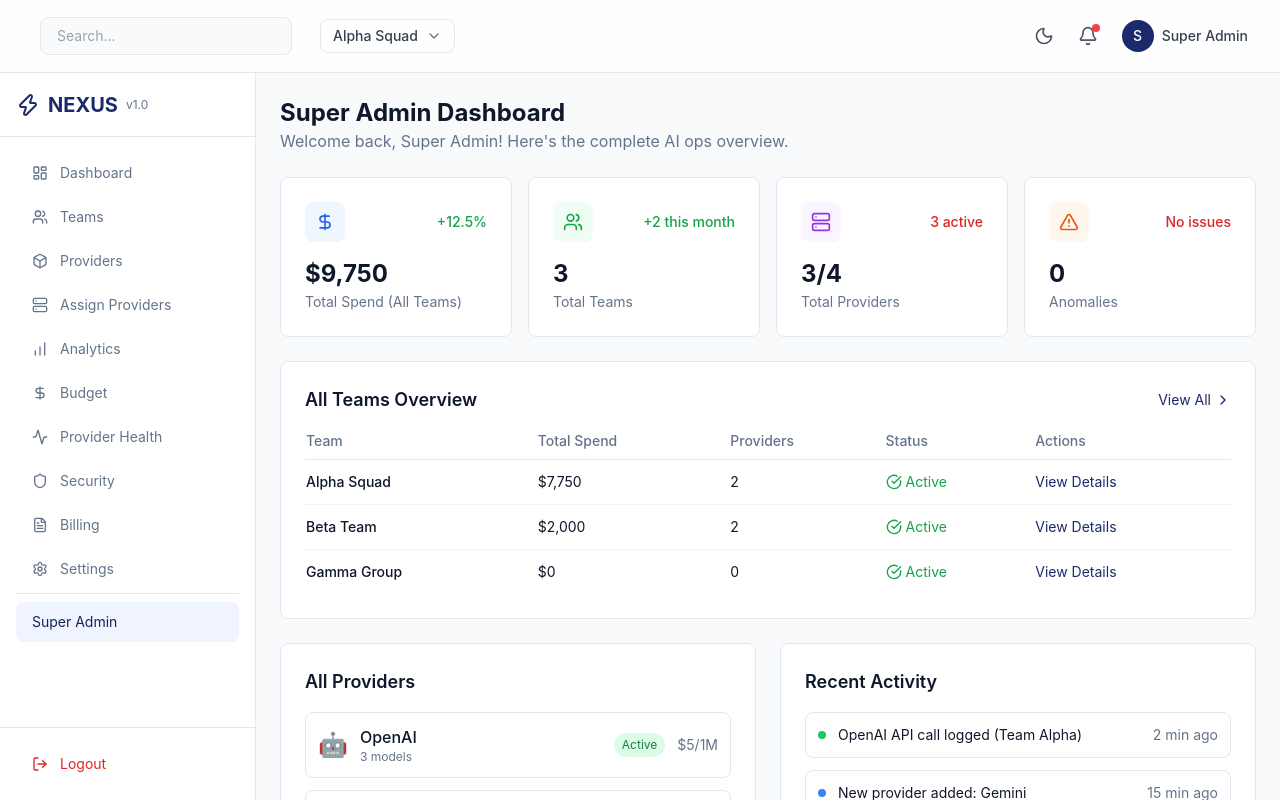
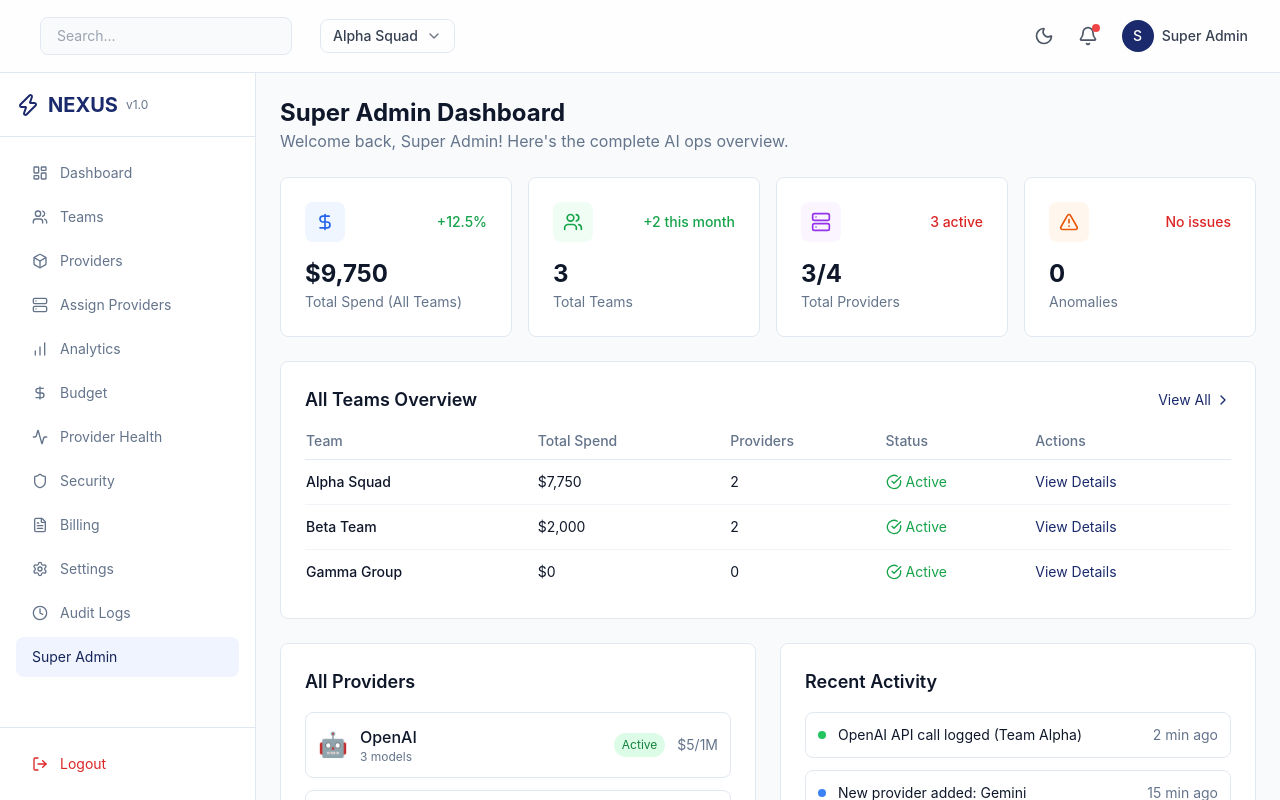
Before and after one commit to usamakhanzada319/NEXUS, a React (Vite) app: page / in a window 1280 px wide. Both pictures are taken after a click on the button "Sign In". Built offline with nearby package versions, Linux system fonts and the light colour scheme.

Commit message:
Fix Sidebar

```diff
--- a/src/components/common/Sidebar.tsx
+++ b/src/components/common/Sidebar.tsx
@@ -26,37 +26,108 @@ export const Sidebar: React.FC<SidebarProps> = ({ isOpen, setIsOpen }) => {
   const { logout, isAdmin, isSuperAdmin } = useAuth();
 
   const navItems = [
-    { path: "/", label: "Dashboard", icon: LayoutDashboard },
-    { path: "/teams", label: "Teams", icon: Users },
-    { path: "/providers", label: "Providers", icon: Box },
-    { path: "/admin/providers", label: "Assign Providers", icon: Server },
-    { path: "/analytics", label: "Analytics", icon: BarChart },
-    { path: "/budget", label: "Budget", icon: DollarSign },
-    { path: "/provider-health", label: "Provider Health", icon: Activity },
-    { path: "/security", label: "Security", icon: Shield },
-    { path: "/billing", label: "Billing", icon: FileText },
-    { path: "/settings", label: "Settings", icon: Settings },
+    {
+      path: "/",
+      label: "Dashboard",
+      icon: LayoutDashboard,
+      roles: ["admin", "super_admin", "user"],
+    },
+    {
+      path: "/teams",
+      label: "Teams",
+      icon: Users,
+      roles: ["admin", "super_admin"],
+    },
+    {
+      path: "/providers",
+      label: "Providers",
+      icon: Box,
+      roles: ["admin", "super_admin"],
+    },
+    {
+      path: "/admin/providers",
+      label: "Assign Providers",
+      icon: Server,
+      roles: ["admin", "super_admin"],
+    },
+    {
+      path: "/analytics",
+      label: "Analytics",
+      icon: BarChart,
+      roles: ["admin", "super_admin"],
+    },
+    {
+      path: "/budget",
+      label: "Budget",
+      icon: DollarSign,
+      roles: ["admin", "super_admin"],
+    },
+    {
+      path: "/provider-health",
+      label: "Provider Health",
+      icon: Activity,
+      roles: ["admin", "super_admin"],
+    },
+    {
+      path: "/security",
+      label: "Security",
+      icon: Shield,
+      roles: ["admin", "super_admin"],
+    },
+    {
+      path: "/billing",
+      label: "Billing",
+      icon: FileText,
+      roles: ["admin", "super_admin"],
+    },
+    {
+      path: "/settings",
+      label: "Settings",
+      icon: Settings,
+      roles: ["admin", "super_admin"],
+    },
+    {
+      path: "/audit-logs",
+      label: "Audit Logs",
+      icon: Clock,
+      roles: ["admin", "super_admin"],
+    },
+    { path: "/super-admin", label: "Super Admin", roles: ["super_admin"] },
   ];
 
-  //  Super Admin items
-  const superAdminItems = [{ path: "/super-admin", label: "Super Admin" }];
+  //  filter items based on role
 
-  // Admin items
-  const adminItems = [
-    { path: "/audit-logs", label: "Audit Logs", icon: Clock },
-  ];
+  const filteredNavItems = navItems.filter((item) => {
+    if (isSuperAdmin) return true; // super admin access and see every thing
+    if (isAdmin)
+      return item.roles.includes("admin") || item.roles.includes("user");
+    return item.roles.includes("user");
+  });
+
+  // Helper for NavLink className
+
+  const getNavLinkClass = ({ isActive }: { isActive: boolean }): string => {
+    return `flex items-center gap-3 px-4 py-2.5 rounded-lg text-sm transition-all
+    ${
+      isActive
+        ? "bg-primary-50 text-primary-600 dark:bg-primary-900/30 dark:text-primary-400"
+        : "text-muted-foreground hover:bg-muted hover:text-foreground"
+    }
+  `;
+  };
 
   return (
     <aside
       className={`
         fixed top-0 left-0 z-50 h-full w-64 bg-white dark:bg-gray-900 border-r border-border
         transform transition-transform duration-300 ease-in-out
+        flex flex-col
         ${isOpen ? "translate-x-0" : "-translate-x-full"}
         lg:translate-x-0 lg:static
       `}
     >
       {/* Logo */}
-      <div className="flex items-center justify-between h-16 px-4 border-b border-border">
+      <div className="flex items-center justify-between h-16 px-4 border-b border-border shrink-0">
         <div className="flex items-center gap-2">
           <Zap className="h-6 w-6 text-primary-500" />
           <span className="text-xl font-bold text-primary-500">NEXUS</span>
@@ -71,83 +142,26 @@ export const Sidebar: React.FC<SidebarProps> = ({ isOpen, setIsOpen }) => {
       </div>
 
       {/* Navigation */}
-      <nav className="p-4 space-y-1">
+      <nav className="flex-1 p-4 space-y-1 overflow-y-auto">
         {/* Main Nav Items */}
-        {navItems.map((item) => (
+        {filteredNavItems.map((item) => (
           <NavLink
             key={item.path}
             to={item.path}
             onClick={() => setIsOpen(false)}
-            className={({ isActive }) => `
-              flex items-center gap-3 px-4 py-2.5 rounded-lg text-sm transition-all
-              ${
-                isActive
-                  ? "bg-primary-50 text-primary-600 dark:bg-primary-900/30 dark:text-primary-400"
-                  : "text-muted-foreground hover:bg-muted hover:text-foreground"
-              }
-            `}
+            className={getNavLinkClass}
           >
-            <item.icon className="h-4 w-4" />
+            {item.icon && <item.icon className="h-4 w-4" />}
             {item.label}
           </NavLink>
         ))}
-
-        {/*  Super Admin Section */}
-        {isSuperAdmin && (
-          <div className="pt-2 mt-2 border-t border-border">
-            {superAdminItems.map((item) => (
-              <NavLink
-                key={item.path}
-                to={item.path}
-                onClick={() => setIsOpen(false)}
-                className={({ isActive }) => `
-                  flex items-center gap-3 px-4 py-2.5 rounded-lg text-sm transition-all
-                  ${
-                    isActive
-                      ? "bg-primary-50 text-primary-600 dark:bg-primary-900/30 dark:text-primary-400"
-                      : "text-muted-foreground hover:bg-muted hover:text-foreground"
-                  }
-                `}
-              >
-                {item.label}
-              </NavLink>
-            ))}
-          </div>
-        )}
-
-        {/* Admin Section */}
-        {isAdmin && !isSuperAdmin && (
-          <div className="pt-2 mt-2 border-t border-border">
-            <p className="px-4 py-1 text-xs font-medium text-muted-foreground uppercase tracking-wider">
-              Admin
-            </p>
-            {adminItems.map((item) => (
-              <NavLink
-                key={item.path}
-                to={item.path}
-                onClick={() => setIsOpen(false)}
-                className={({ isActive }) => `
-                  flex items-center gap-3 px-4 py-2.5 rounded-lg text-sm transition-all
-                  ${
-                    isActive
-                      ? "bg-primary-50 text-primary-600 dark:bg-primary-900/30 dark:text-primary-400"
-                      : "text-muted-foreground hover:bg-muted hover:text-foreground"
-                  }
-                `}
-              >
-                <item.icon className="h-4 w-4" />
-                {item.label}
-              </NavLink>
-            ))}
-          </div>
-        )}
       </nav>
 
       {/* Logout */}
-      <div className="absolute bottom-0 left-0 right-0 p-4 border-t border-border">
+      <div className="p-4 border-t border-border shrink-0">
         <button
           className="flex items-center gap-3 w-full px-4 py-2.5 rounded-lg text-sm text-red-600 hover:bg-red-50 dark:hover:bg-red-900/20 transition-all"
-          onClick={logout}
+          onClick={() => logout()}
         >
           <LogOut className="h-4 w-4" />
           Logout
```
